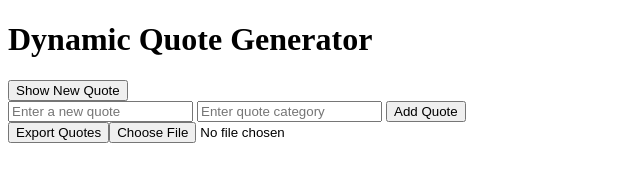
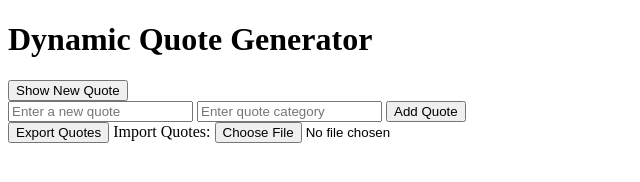
Before and after one commit to daisy-py-bot/alx_fe_javascript, a plain HTML site: page dom-manipulation/index.html in a window 1280 px wide. Shown: the whole page, without its empty margins (0-640 px from the left). Drawn offline with Linux system fonts and the light colour scheme.

Commit message:
adding imports

```diff
--- a/dom-manipulation/index.html
+++ b/dom-manipulation/index.html
@@ -9,6 +9,15 @@
   <h1>Dynamic Quote Generator</h1>
   <div id="quoteDisplay"></div>
   <button id="newQuote">Show New Quote</button>
+
+  <!-- Placeholder for dynamically added form -->
+  <div id="formContainer"></div>
+
+  <!-- Export and Import Quotes -->
+  <button id="exportQuotes">Export Quotes</button>
+  <label for="importFile">Import Quotes: </label>
+  <input type="file" id="importFile" accept=".json" onchange="importFromJsonFile(event)" />
+
   <script src="script.js"></script>
 </body>
 </html>
--- a/dom-manipulation/script.js
+++ b/dom-manipulation/script.js
@@ -37,13 +37,16 @@ let quotes = JSON.parse(localStorage.getItem('quotes')) || [
 
   // Function to create the form for adding new quotes
   function createAddQuoteForm() {
-    const formContainer = document.createElement('div');
-    formContainer.innerHTML = `
-      <input id="newQuoteText" type="text" placeholder="Enter a new quote" />
-      <input id="newQuoteCategory" type="text" placeholder="Enter quote category" />
-      <button onclick="addQuote()">Add Quote</button>
+    const formContainer = document.getElementById('formContainer');
+    const form = document.createElement('div');
+    form.innerHTML = `
+      <div>
+        <input id="newQuoteText" type="text" placeholder="Enter a new quote" />
+        <input id="newQuoteCategory" type="text" placeholder="Enter quote category" />
+        <button onclick="addQuote()">Add Quote</button>
+      </div>
     `;
-    document.body.appendChild(formContainer);
+    formContainer.appendChild(form);
   }
 
   // Function to export quotes as JSON
@@ -70,22 +73,6 @@ let quotes = JSON.parse(localStorage.getItem('quotes')) || [
     fileReader.readAsText(event.target.files[0]);
   }
 
-  // Function to create the import/export buttons
-  function createImportExportButtons() {
-    const exportButton = document.createElement('button');
-    exportButton.textContent = 'Export Quotes';
-    exportButton.onclick = exportQuotes;
-
-    const importInput = document.createElement('input');
-    importInput.type = 'file';
-    importInput.id = 'importFile';
-    importInput.accept = '.json';
-    importInput.onchange = importFromJsonFile;
-
-    document.body.appendChild(exportButton);
-    document.body.appendChild(importInput);
-  }
-
   // Load last viewed quote from session storage
   function loadLastViewedQuote() {
     const lastQuote = JSON.parse(sessionStorage.getItem('lastQuote'));
@@ -97,8 +84,8 @@ let quotes = JSON.parse(localStorage.getItem('quotes')) || [
 
   // Event listener for the Show New Quote button
   document.getElementById('newQuote').addEventListener('click', showRandomQuote);
+  document.getElementById('exportQuotes').addEventListener('click', exportQuotes);
 
-  // Call the functions to create the form and import/export buttons on page load
+  // Call the function to create the form on page load
   createAddQuoteForm();
-  createImportExportButtons();
   loadLastViewedQuote();
```
